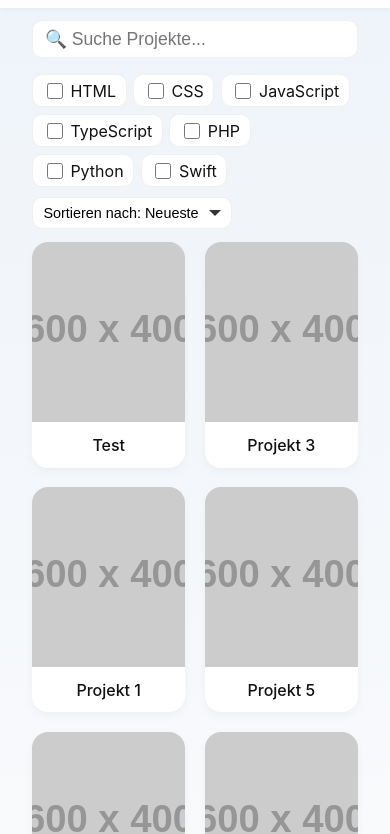
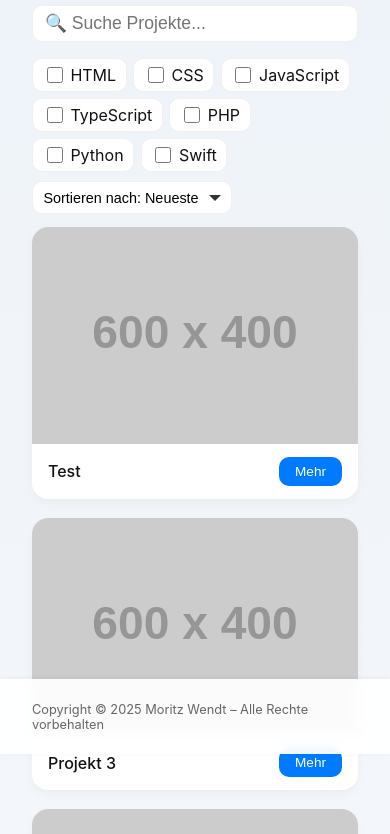
Before and after one commit to moritzwendt/Project-Library, a plain HTML site: page index.html in a window 390 px wide. Shown: the part 90-924 px from the top of the page. Drawn offline with Linux system fonts and the light colour scheme; placeholder pictures from the web are drawn by us; a web font is replaced by a local one.

Commit message:
fixes21102025

```diff
--- a/index.html
+++ b/index.html
@@ -35,7 +35,7 @@
     </div>
 
     <div class="controls-right desktop-only">
-      <input id="search-desktop" type="search" placeholder="🔍 Suche Projekte..." />
+      <input id="search-desktop" type="search" placeholder="Suche Projekte..." />
     </div>
   </section>
 
--- a/script.js
+++ b/script.js
@@ -1,7 +1,7 @@
 const languagesMaster = ["HTML","CSS","JavaScript","TypeScript","PHP","Python","Swift"];
 
 const projects = [
-  { id:"p1", title:"Projekt 1", date:"2024-11-20", languages:["HTML","CSS","JavaScript"], image:"https://placehold.co/600x400?text=Projekt+1", description:"Lorem ipsum dolor sit amet, consectetur adipiscing elit." },
+  { id:"p1", title:"Projekt 1", date:"2024-11-20", languages:["HTML","CSS","JavaScript"], image:"https://placehold.co/600x400?text=Projekt+1", description:"Lorem ipsum dolor sit amet, consectetur adipiscing elit.", url:"projekt1.html" },
   { id:"p2", title:"Projekt 2", date:"2023-07-05", languages:["HTML","CSS"], image:"https://placehold.co/600x400?text=Projekt+2", description:"Sed do eiusmod tempor incididunt ut labore et dolore magna aliqua." },
   { id:"p3", title:"Projekt 3", date:"2025-01-14", languages:["Python"], image:"https://placehold.co/600x400?text=Projekt+3", description:"Ut enim ad minim veniam, quis nostrud exercitation ullamco laboris nisi." },
   { id:"p4", title:"Projekt 4", date:"2022-04-02", languages:["JavaScript","TypeScript"], image:"https://placehold.co/600x400?text=Projekt+4", description:"Duis aute irure dolor in reprehenderit in voluptate velit esse." },
@@ -21,7 +21,6 @@ const languageFiltersContainer = document.getElementById('language-filters');
 
 let currentSort = "newest";
 
-// Render checkboxes
 languagesMaster.forEach(lang=>{
   const label=document.createElement('label');
   label.className='lang-item';
@@ -33,7 +32,6 @@ function getSelectedLanguages() {
   return Array.from(languageFiltersContainer.querySelectorAll('input:checked')).map(c=>c.value);
 }
 
-// Custom dropdown logic
 dropdownToggle.addEventListener('click', (e)=>{
   e.stopPropagation();
   dropdown.classList.toggle('open');
@@ -48,7 +46,6 @@ dropdownMenu.querySelectorAll('li').forEach(li=>{
   });
 });
 
-// Filtering + sorting (AND logic for languages)
 function applyFiltersAndRender() {
   const q = (searchInput.value || searchDesktop.value || "").trim().toLowerCase();
   const selectedLangs = getSelectedLanguages();
@@ -80,8 +77,10 @@ function renderGrid(list){
         <img src="${p.image}" alt="${p.title}">
         <div class="overlay"><p>${p.description}</p></div>
       </div>
-      <h2>${p.title}</h2>
-      <button class="mobile-info-btn">Mehr erfahren</button>
+      <div class="card-footer">
+        <h2>${p.title}</h2>
+        <button class="mobile-info-btn">Mehr</button>
+      </div>
     `;
     projectGrid.appendChild(card);
 
@@ -97,7 +96,7 @@ function renderGrid(list){
         overlay.style.opacity='1';
         img.style.filter='blur(4px)';
       } else {
-        btn.textContent='Mehr erfahren';
+        btn.textContent='Mehr';
         overlay.style.opacity='0';
         img.style.filter='blur(0)';
       }
@@ -111,11 +110,10 @@ languageFiltersContainer.addEventListener('change', ()=>applyFiltersAndRender())
 
 applyFiltersAndRender();
 
-// Date + Time
 function updateDateTime(){
   const now=new Date();
   document.getElementById('time').textContent=now.toLocaleTimeString('de-DE',{hour:'2-digit',minute:'2-digit'});
-  document.getElementById('date').textContent=now.toLocaleDateString('de-DE',{weekday:'long',day:'2-digit',month:'2-digit',year:'numeric'});
+  document.getElementById('date').textContent=now.toLocaleDateString('de-DE',{weekday:'short',day:'2-digit',month:'2-digit',year:'numeric'});
 }
-setInterval(updateDateTime,1000);
 updateDateTime();
+setInterval(updateDateTime,60000);
--- a/style.css
+++ b/style.css
@@ -89,6 +89,12 @@ h1 {
   display: none;
 }
 
+.mobile-search input {
+    width: 100%;
+    max-width: 100%;
+    box-sizing: border-box;
+  }
+
 /* Checkbox Filters */
 .language-filters {
   display: flex;
@@ -125,7 +131,7 @@ h1 {
   outline: none;
   transition: border 0.2s;
   min-width: 180px;
-    font-size: 0.9rem;
+  font-size: 1.1rem;
 }
 #search:focus,
 #search-desktop:focus {
@@ -204,9 +210,12 @@ h1 {
   display: grid;
   grid-template-columns: repeat(5, 1fr);
   gap: 1.2rem;
-    max-width: 1200px; /* zentriert, nicht zu breit */
+  max-width: 1200px;
   margin: 0 auto;
-    padding-bottom: 2rem;
+}
+
+main .project-grid {
+  padding-bottom: 5.5rem;
 }
 
 /* Card */
@@ -215,9 +224,10 @@ h1 {
   border-radius: 16px;
   box-shadow: 0 4px 10px rgba(0, 0, 0, 0.04);
   overflow: hidden;
-    text-align: center;
   transition: transform 0.18s ease, box-shadow 0.18s ease;
   position: relative;
+  display: flex;
+  flex-direction: column;
 }
 .project-card:hover {
   transform: translateY(-4px);
@@ -249,6 +259,7 @@ h1 {
   backdrop-filter: blur(6px);
   opacity: 0;
   transition: opacity 0.25s ease;
+  pointer-events: none;
 }
 .project-card:hover .overlay {
   opacity: 1;
@@ -257,92 +268,94 @@ h1 {
   filter: blur(4px);
 }
 
+/* Titel + Button-Leiste */
+.card-footer {
+  display: flex;
+  justify-content: space-between;
+  align-items: center;
+  padding: 0.8rem 1rem;
+}
 .project-card h2 {
-    margin: 0.8rem 0;
+  margin: 0;
   font-weight: 500;
   font-size: 1rem;
 }
 
 /* Buttons */
 .mobile-info-btn {
-    display: none;
   background: var(--accent);
   color: #fff;
   border: none;
-    padding: 0.5rem 1rem;
-    border-radius: 12px;
-    font-size: 0.9rem;
+  padding: 0.45rem 1rem;
+  border-radius: 10px;
+  font-size: 0.85rem;
   cursor: pointer;
-    margin-bottom: 1rem;
   transition: background 0.2s;
 }
-.mobile-info-btn:active {
-    background: #005cd6;
-}
+.mobile-info-btn:active,
 .mobile-info-btn.active {
   background: #005cd6;
 }
 
 /* Footer */
 footer {
+  position: fixed;
+  bottom: 0;
+  left: 0;
+  width: 100%;
   display: flex;
   justify-content: space-between;
   align-items: center;
   padding: 0.6rem 2rem;
   font-size: 0.8rem;
   color: var(--muted);
-    background: rgba(255, 255, 255, 0.85);
+  background: rgba(255, 255, 255, 0.92);
   backdrop-filter: blur(6px);
+  box-shadow: 0 -1px 5px rgba(0, 0, 0, 0.05);
+  z-index: 50;
 }
 
-/* Responsive */
+/* Responsive Layouts */
 @media (max-width: 1300px) {
-    main {
-        display: flex;
-        justify-content: center;
-    }
   .project-grid {
-        margin: 0 2rem 0 2rem;
+    grid-template-columns: repeat(4, 1fr);
+    margin: 0 2rem;
   }
 }
 
-@media (max-width: 800px) {
-    main .project-grid {
-        grid-template-columns: repeat(2, 1fr);
-    }
-}
-
-@media (max-width: 1200px) {
-    .project-grid {
-        grid-template-columns: repeat(4, 1fr);
-    }
-}
 @media (max-width: 1000px) {
   .project-grid {
     grid-template-columns: repeat(3, 1fr);
   }
 }
-@media (max-width: 700px) {
+
+@media (max-width: 800px) {
   .project-grid {
-        grid-template-columns: 1fr;
+    grid-template-columns: repeat(2, 1fr);
+  }
+  .project-card img {
+    aspect-ratio: 3 / 2; /* 600x400 */
+    height: auto;
+  }
+  .project-card:hover {
+    transform: none;
+    box-shadow: 0 4px 10px rgba(0, 0, 0, 0.04);
   }
   .desktop-only {
     display: none;
-    }
-    .mobile-search input {
-        width: 100%;
   }
   .mobile-search {
     display: block;
     width: 100%;
   }
+}
+
+@media (max-width: 700px) {
+  .project-grid {
+    grid-template-columns: 1fr;
+  }
   #search {
     font-size: 1.1rem;
-    }
-    .controls-left {
-        width: 100%;
-        justify-content: flex-start;
-        gap: 0.6rem;
   }
   footer .right {
     display: none;
```
Lines whose indentation alone changed are shown as unchanged.
